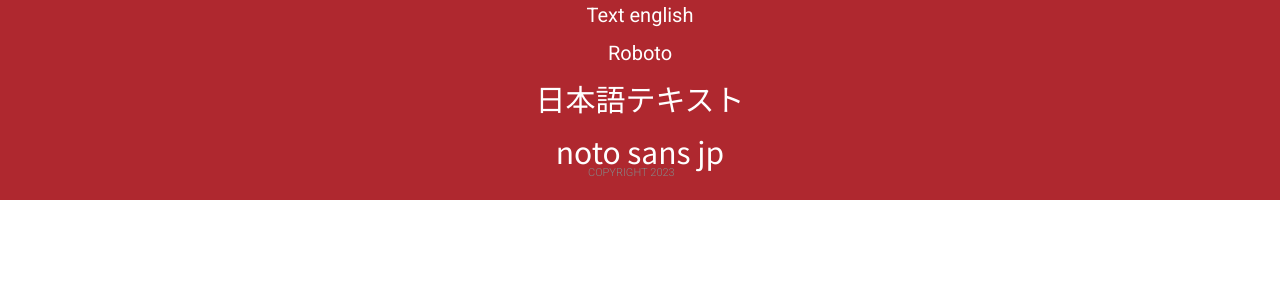
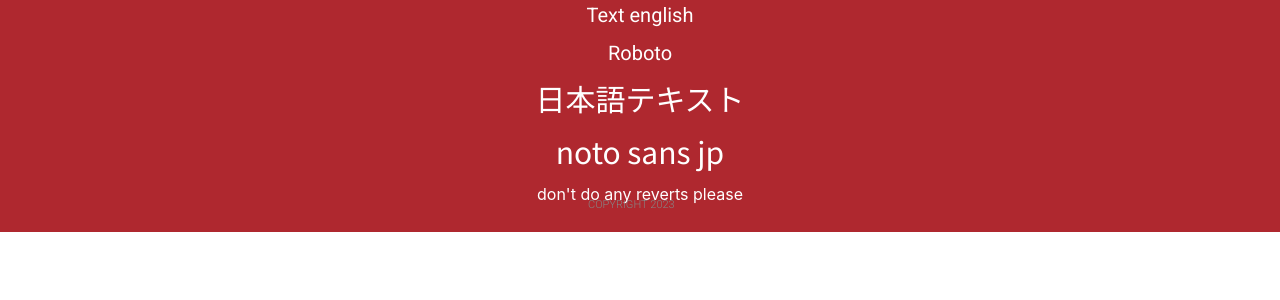
Before and after one commit to VladimirKobranov/kanji-quiz, a React (Create React App) app: page / in a window 1280 px wide. Shown: the top 300 px of the page. Built offline with nearby package versions, Linux system fonts and the light colour scheme.

Commit message:
updated push

```diff
--- a/src/Main.jsx
+++ b/src/Main.jsx
@@ -19,6 +19,9 @@
                 <Text className={styles.AppTexJap}>
                     noto sans jp
                 </Text>
+                <Text>
+                    don't do any reverts please
+                </Text>
                 <Footer/>
             </VStack>
         </Center>
```
